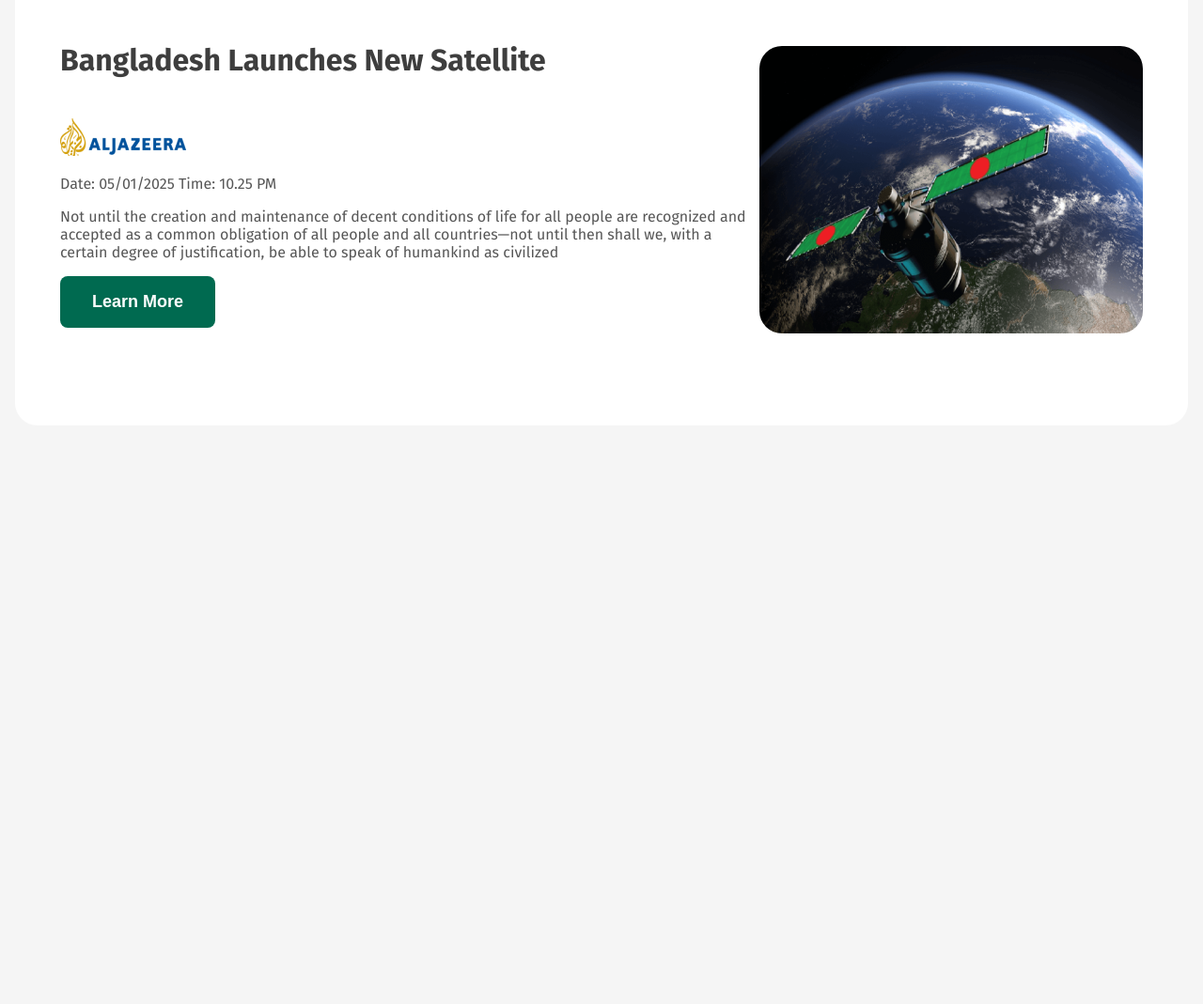
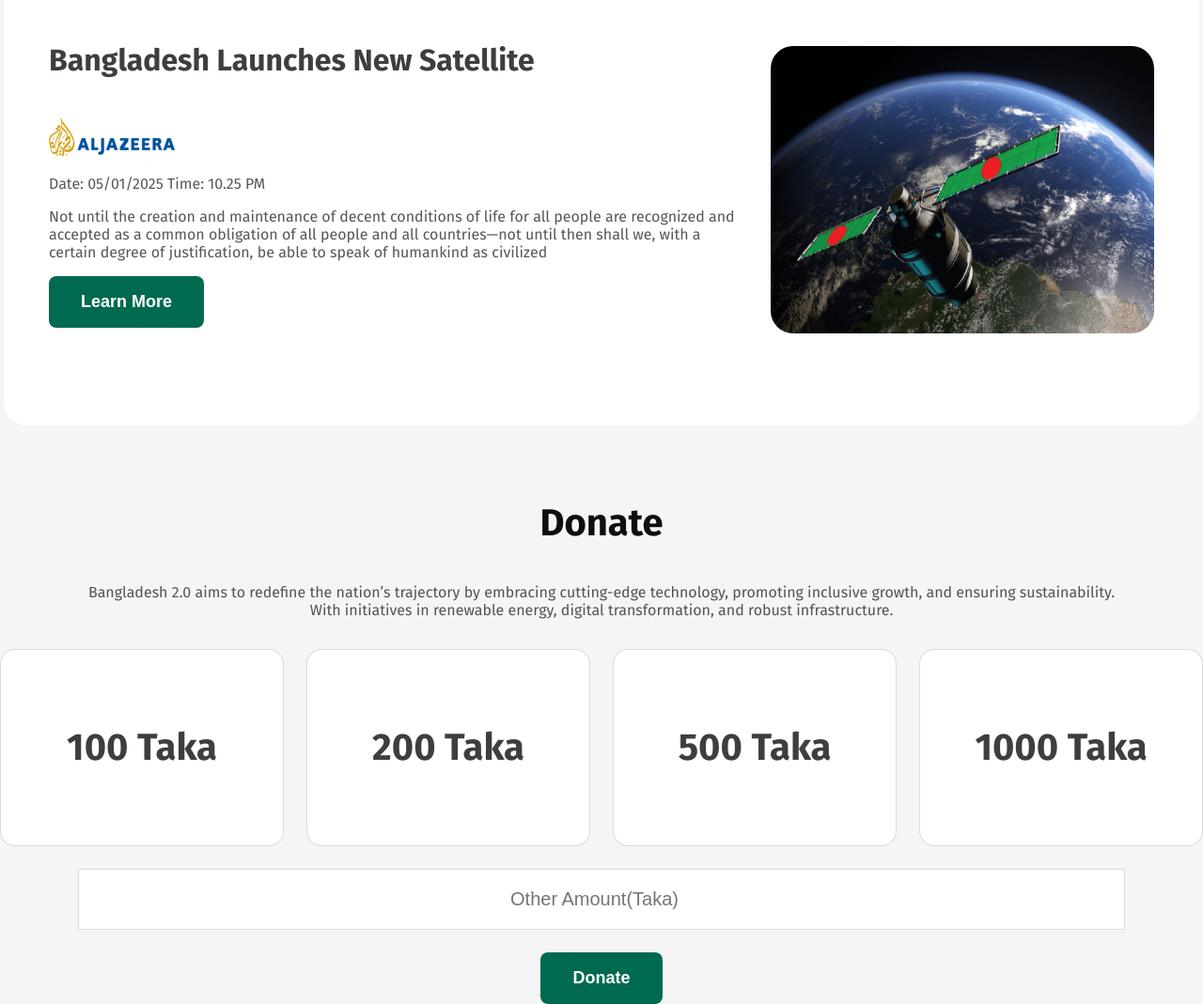
Before and after one commit to ashikwebdev111/Bnangladesh2.0, a plain HTML site: page index.html in a window 1280 px wide. Shown: the part 3520-4589 px from the top of the page at 94% size. Before the commit the page ends 3973 px from the top, so only its background shows below. Drawn offline with Linux system fonts and the light colour scheme.

Commit message:
Donate section added

```diff
--- a/index.html
+++ b/index.html
@@ -221,6 +221,30 @@
                 </div>
             </div>
         </section>
+        <section class="donate">
+            <h3>Donate</h3>
+            <p>Bangladesh 2.0 aims to redefine the nation’s trajectory by embracing cutting-edge technology, promoting
+                inclusive growth, and ensuring sustainability. With initiatives in renewable energy, digital
+                transformation, and robust infrastructure.</p>
+            <div class="amounts">
+                <div class="amount">
+                    <h3> 100 Taka</h3>
+                </div>
+                <div class="amount">
+                    <h3> 200 Taka</h3>
+                </div>
+                <div class="amount">
+                    <h3> 500 Taka</h3>
+                </div>
+                <div class="amount">
+                    <h3> 1000 Taka</h3>
+                </div>
+            </div>
+            <div class="other-amount">
+                <input class="amount-input" type="number" placeholder="Other Amount(Taka)">
+                <button class="btn-primary">Donate</button>
+            </div>
+        </section>
     </main>
 </body>
 
--- a/style.css
+++ b/style.css
@@ -319,6 +319,7 @@
     display: flex;
     justify-content: space-between;
     align-items: center;
+    gap: 24px;
 }
 
 
@@ -346,3 +347,74 @@
     width: 744px;
 
 }
+
+.donate {
+    margin-top: 80px;
+}
+
+.donate h3 {
+    color: #0E0E0E;
+    font-weight: 700;
+    font-size: 40px;
+    text-align: center;
+
+}
+
+.donate p {
+    width: 1104px;
+    margin: 0 auto;
+    text-align: center;
+    color: rgba(14, 14, 14, 0.7);
+    font-weight: 400;
+    font-size: 16px;
+}
+
+.amounts {
+    margin-top: 32px;
+    display: flex;
+    align-items: center;
+    justify-content: center;
+    gap: 24px;
+}
+
+.amount {
+    background-color: #FFFFFF;
+    border: 1px solid rgba(14, 14, 14, 0.15);
+    width: 240px;
+    height: 128px;
+    padding: 40px;
+    border-radius: 16px;
+}
+
+.amount:hover {
+    background-color: #C6E4D6;
+}
+
+.amount h3 {
+    color: rgba(14, 14, 14, 0.8);
+    font-weight: 700;
+    font-size: 40px;
+    text-align: center;
+}
+
+
+
+.other-amount {
+    display: flex;
+    flex-direction: column;
+    align-items: center;
+    justify-content: center;
+    margin-top: 24px;
+    gap: 24px;
+}
+
+.amount-input {
+    width: 1032px;
+    border: 1px solid rgba(14, 14, 14, 0.15);
+    background-color: #FFFFFF;
+    color: rgba(14, 14, 14, 0.15);
+    padding: 20px 40px;
+    text-align: center;
+    font-weight: 400;
+    font-size: 20px;
+}
```
